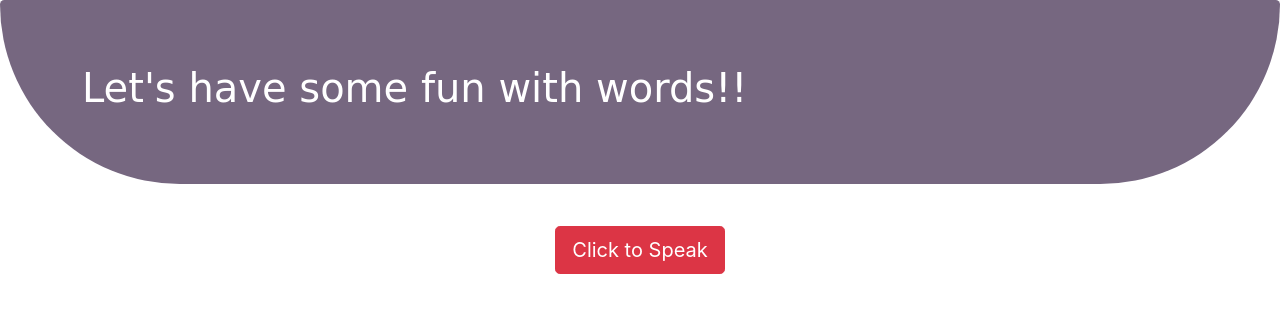
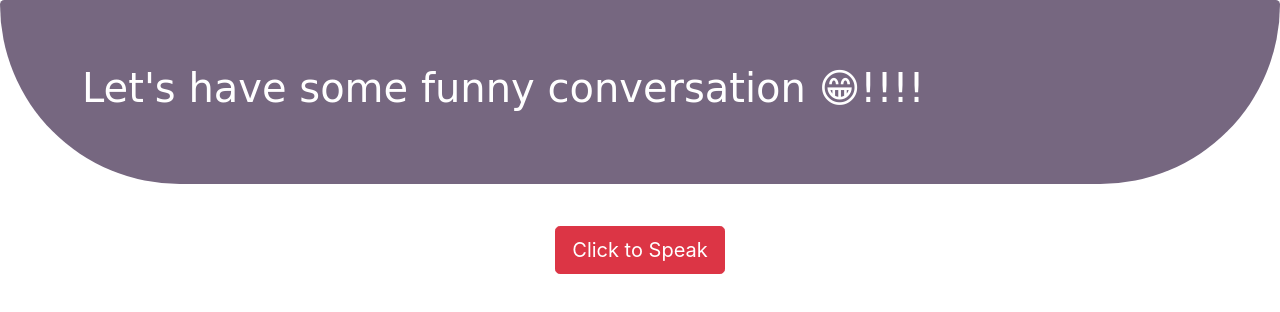
Before and after one commit to vickyg7113/talking, a plain HTML site: page index.html in a window 1280 px wide. Drawn offline with nearby package versions, Linux system fonts and the light colour scheme.

Commit message:
Update index.html

```diff
--- a/index.html
+++ b/index.html
@@ -170,10 +170,10 @@
   </head>
   <body>
     <header id="j1" class="d-block d-sm-none jumbotron">
-      <h1 style="padding-left:50px;font-family:cursive;font-weight:200%">Let's have some fun with Words!!</h1>
+      <h1 style="padding-left:50px;font-family:cursive;font-weight:200%">Let's have some funny conversation😁!!</h1>
     </header>
     <header id="j2" class="d-none d-sm-block jumbotron">
-      <h1 style="padding-left:50px;font-family:cursive;font-weight:400%%;">Let's have some fun with words!!</h1>
+      <h1 style="padding-left:50px;font-family:cursive;font-weight:400%%;">Let's have some funny conversation 😁!!!!</h1>
     </header>
    <div class="cont1">
       <button type="button" class="btn btn-danger btn-lg" onclick="speechRec()">Click to Speak</button>
```
